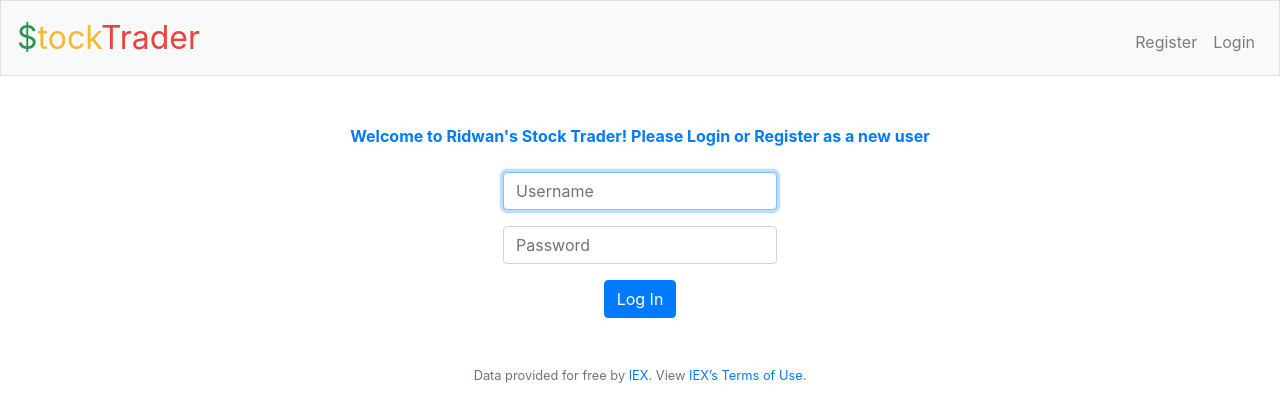
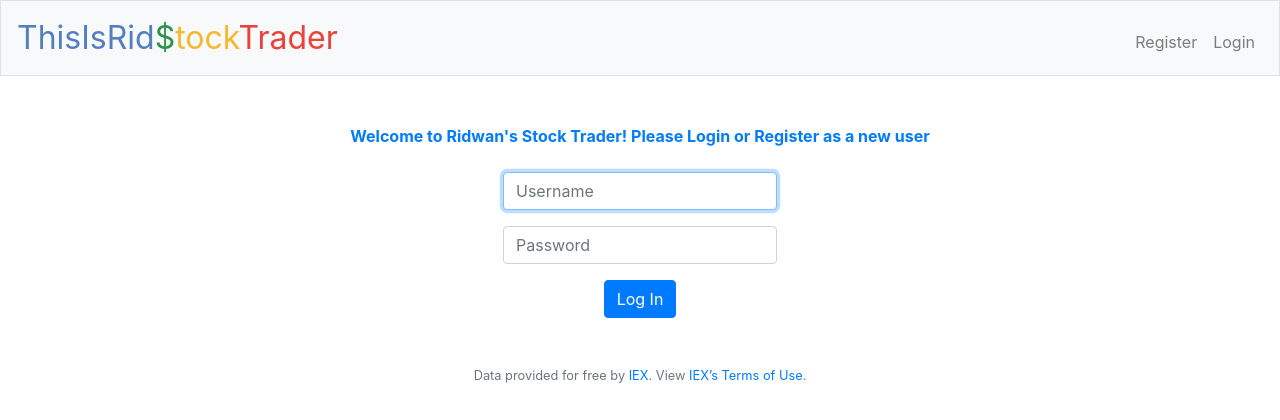
Before and after one commit to ridwan102/TIR_Stock_Trader, a Flask app: page / in a window 1280 px wide. Shown: the top 420 px of the page. Run offline with Flask 2, Linux system fonts and the light colour scheme; some libraries are stand-ins or nearby versions.

Commit message:
changes to dynos

```diff
--- a/helpers.py
+++ b/helpers.py
@@ -21,7 +21,8 @@ def login_required(f):
 
         if session.get("user_id") is None:
             #changed from login page to index
-            return redirect("/index")
+            # return redirect("/index")
+            return redirect("/")
         return f(*args, **kwargs)
     return decorated_function
 
--- a/templates/layout.html
+++ b/templates/layout.html
@@ -27,7 +27,7 @@
     <body>
 
         <nav class="navbar navbar-expand-md navbar-light bg-light border">
-            <a class="navbar-brand"><span class="blue"></span><span class="green">$</span><span class="yellow">tock</span><span class="red">Trader</span></a>
+            <a class="navbar-brand"><span class="blue">ThisIsRid</span><span class="green">$</span><span class="yellow">tock</span><span class="red">Trader</span></a>
             <button aria-controls="navbar" aria-expanded="false" aria-label="Toggle navigation" class="navbar-toggler" data-target="#navbar" data-toggle="collapse" type="button">
                 <span class="navbar-toggler-icon"></span>
             </button>
```
